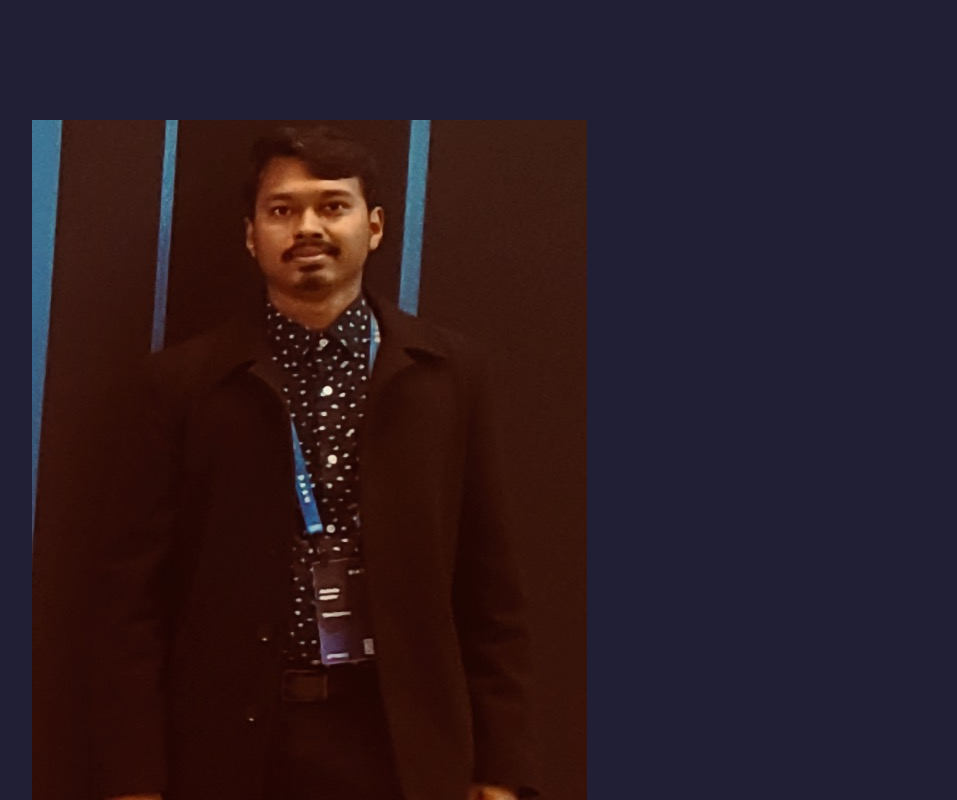
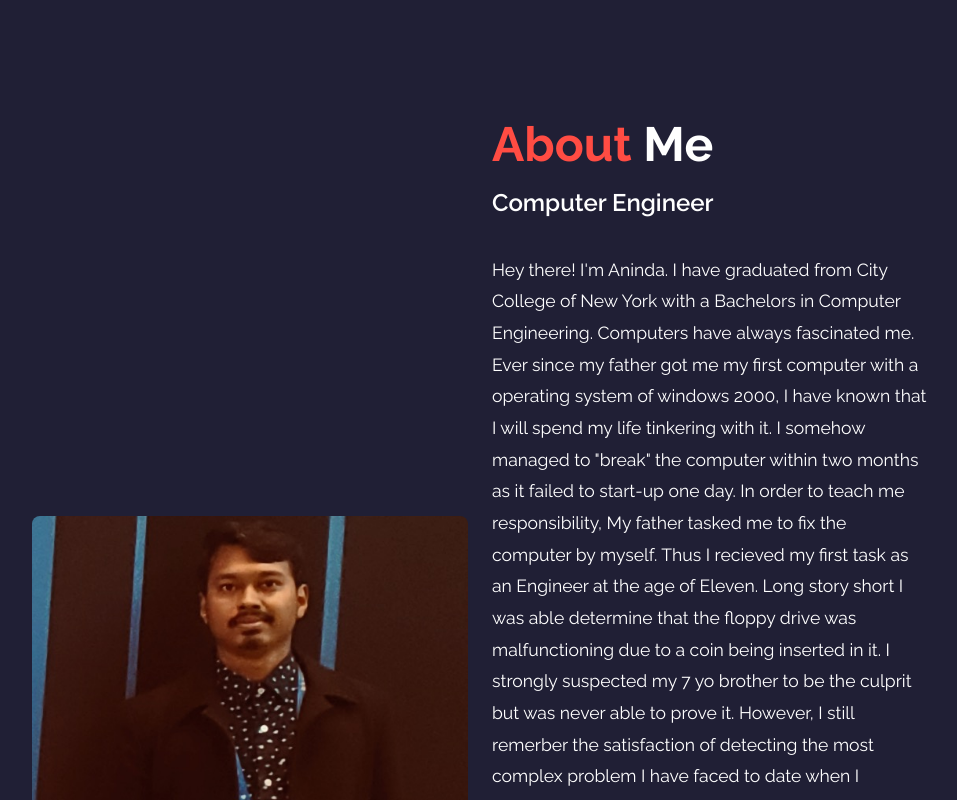
Before and after one commit to Aninda13/aninda13.github.io, a plain HTML site: page index.html in a window 1280 px wide. Shown: the part 840-1640 px from the top of the page, without its empty margins (160-1117 px from the left). Drawn offline with nearby package versions, Linux system fonts and the light colour scheme; a script that the page names is missing.

Commit message:
About Section Done
Check some nitpicks at about me
Move on to experienc/Education

```diff
--- a/css/style.css
+++ b/css/style.css
@@ -56,7 +56,7 @@ span{
     display: flex;
 }
 .navlist a{
-    font-family: 'poppins' ;
+    font-family: 'Raleway' ;
     color: var(--second-color);
     font-size: 17px;
     font-weight: 500;
@@ -146,7 +146,7 @@ section{
 .btn1:hover{
     transform: scale(0.8);
 }
-/* begin of test */
+/* begin of Scroll button*/
 container{
     display: inline-flex;
     align-items: center;
@@ -197,9 +197,45 @@ container{
       opacity: 0;
     }
   }
-  /* end of test  */
+  /* end of scroll button */
 
-
+header.sticky{
+    background: var(--bg-color);
+    border-bottom: 1px solid #ffffff1a;
+    padding: 12px 15% ;
+}
+.about{
+    display: grid;
+    grid-template-columns: repeat(2, 1fr);
+    align-items: center;
+    gap: 1.5rem;
+}
+.about-img img{
+    max-width: 530px;
+    height: auto;
+    width: 100%;
+    border-radius: 8px;
+}
+.about-text h2{
+    font-family: "Raleway";
+    font-size: var(--h2-font);
+    line-height: 1;
+}
+.about-text h4{
+    font-family: "Raleway";
+    font-size: 24px;
+    font-weight: 600;
+    color: var(--text-color);
+    line-height: 1.7;
+    margin: 15px 0 30px;
+}
+.about-text p{
+    font-family: "Raleway";
+    color: var(--second-colorcolor);
+    font-size: var(--p-font);
+    line-height: 1.8;
+    margin-bottom: 4rem;
+}
 
 .contact-icons i{
     height:45px;
--- a/index.html
+++ b/index.html
@@ -72,7 +72,7 @@
                 the computer within two months as it failed to start-up one day. In order to teach me responsibility, My father tasked me to fix the computer by myself. Thus I recieved my first task as an Engineer at the age of Eleven.
                 Long story short I was able determine that the floppy drive was malfunctioning due to a coin being inserted in it. I strongly suspected my 7 yo brother to be the culprit but was never able to prove it. However, I still remerber the satisfaction of detecting the most complex problem I have faced to date when I physically
                 unplugged the cable to Floppy disk driver and the computer finally started up. Ever since then I always seek that satisfaction of solving problems be it hardware or software.<br>
-                Aside from tinkering with computers, I love web development. I stumbled onto web development during a database class and since then I have been part plenty of full-stack projects. Most notably Career Pitch and Safemaps, throughout which
+                Aside from tinkering with computers, I love web development. I stumbled onto web development during a database class and since then I have been part of plenty of full-stack projects. Most notably Career Pitch and Safemaps, throughout which
                 I got to learn React, NodeJs + Express, HTML, Css, Javascript, MongoDB, Postgres etc. I enjoyed "building things on the web" thus I seeked out internship at "Workschool" as a full-stack Web-developer. It was a fullfilling Experience
                 as I learnt nextJs, Typescript, AWS, Docker and used my skills to help build an educational platform.  <br>
                 I am passionate about using my skills into solving real world application and I am an avid space-exploration enthusiast. In my free time I like to play strategy games(shout out to Paradox games) and Kerbal Space Program is the best game to ever come out.
--- a/js/script.js
+++ b/js/script.js
@@ -0,0 +1,4 @@
+const header = document.querySelector('header');
+window.addEventListener("scroll", function(){
+    header.classList.toggle("sticky", window.scrollY>100)
+});
```
